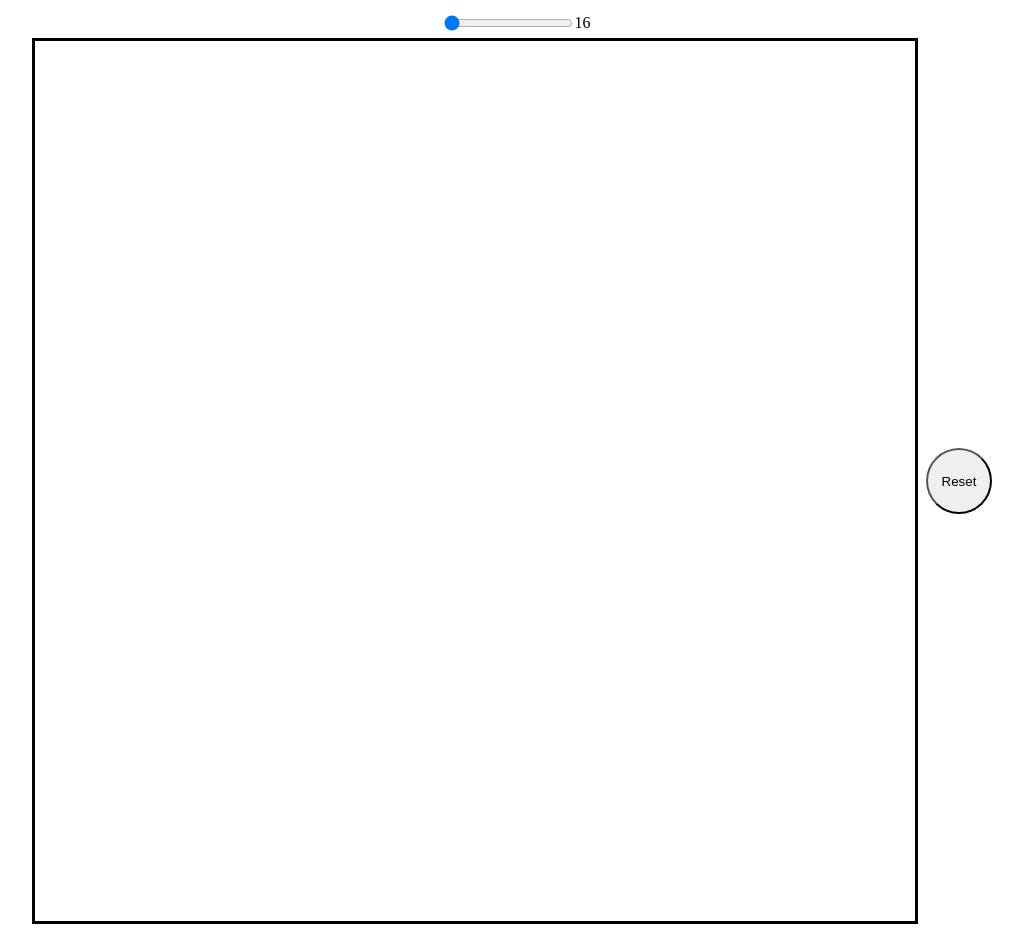
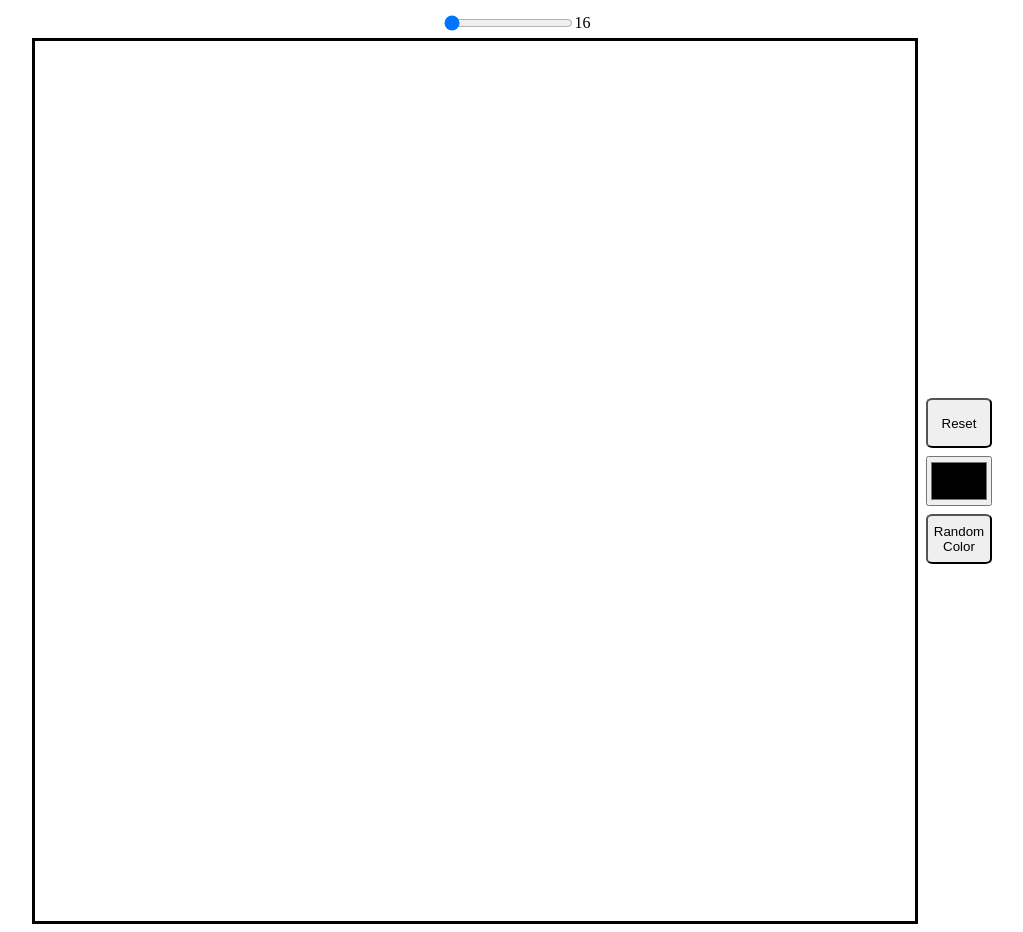
Before and after one commit to TGGavin/sketch-project, a plain HTML site: page index.html in a window 1280 px wide. Shown: the whole page, without its empty margins (124-1147 px from the left). Drawn offline with Linux system fonts and the light colour scheme.

Commit message:
created and styled two new elements within button tray, one color input and button

```diff
--- a/index.html
+++ b/index.html
@@ -16,7 +16,8 @@
         <div id="eas-content"></div>
         <div class="btn-tray">
             <button class="g-reset">Reset</button>
-
+            <input type="color" class="color-input">
+            <button class="btn-rdo-color">Random Color</button>
         </div>
     </div>
 <script src="script.js"></script>
--- a/style.css
+++ b/style.css
@@ -25,6 +25,8 @@
     .btn-tray {
       display: flex;
       align-items: center;
+      flex-direction: column;
+      justify-content: center;
     }
 
     .range-container {
@@ -33,18 +35,24 @@
       height: 30px;
       justify-content: center;
     }
-.g-reset {
-    display: flex;
-    width: 66px;
-    height: 66px;
-    justify-self: center;
-    justify-content: center;
-    align-items: center;
-    margin: 16px;
-    border-radius: 100%;
-    margin: 8px;
+
+.btn-tray > button:hover {
+  background-color: grey;
 }
 
-.g-reset:hover {
-  background-color: grey;
+.color-input {
+  height: 50px;
+  width: 66px;
 }
+
+.btn-tray > button {
+  display: flex;
+  width: 66px;
+  height: 50px;
+  justify-self: center;
+  justify-content: center;
+  align-items: center;
+  margin: 16px;
+  border-radius: 10%;
+  margin: 8px;
+}
```
